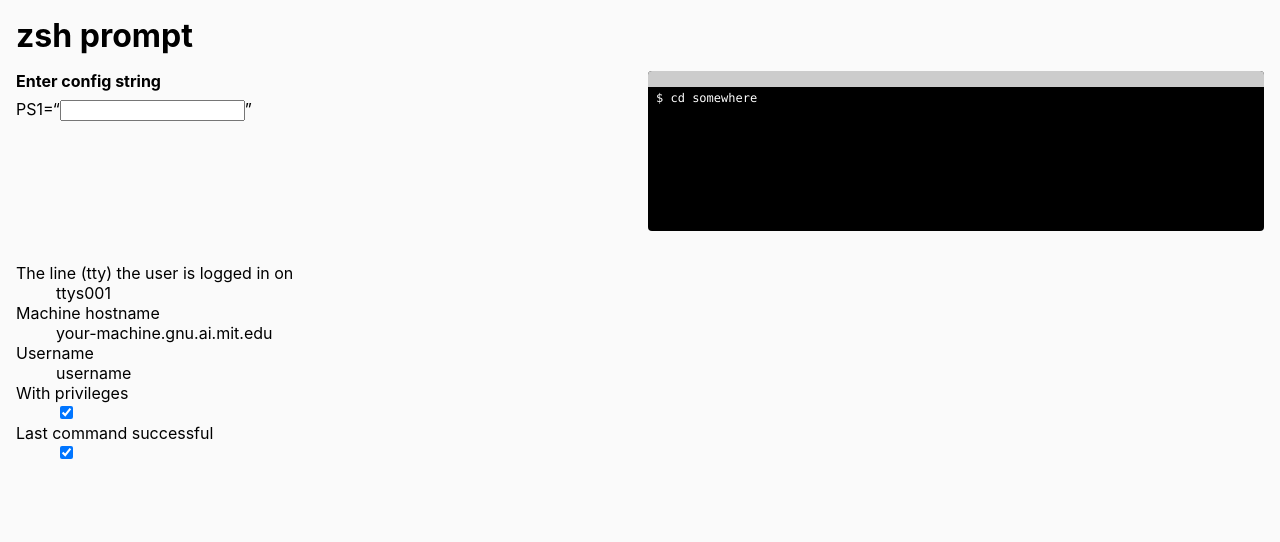
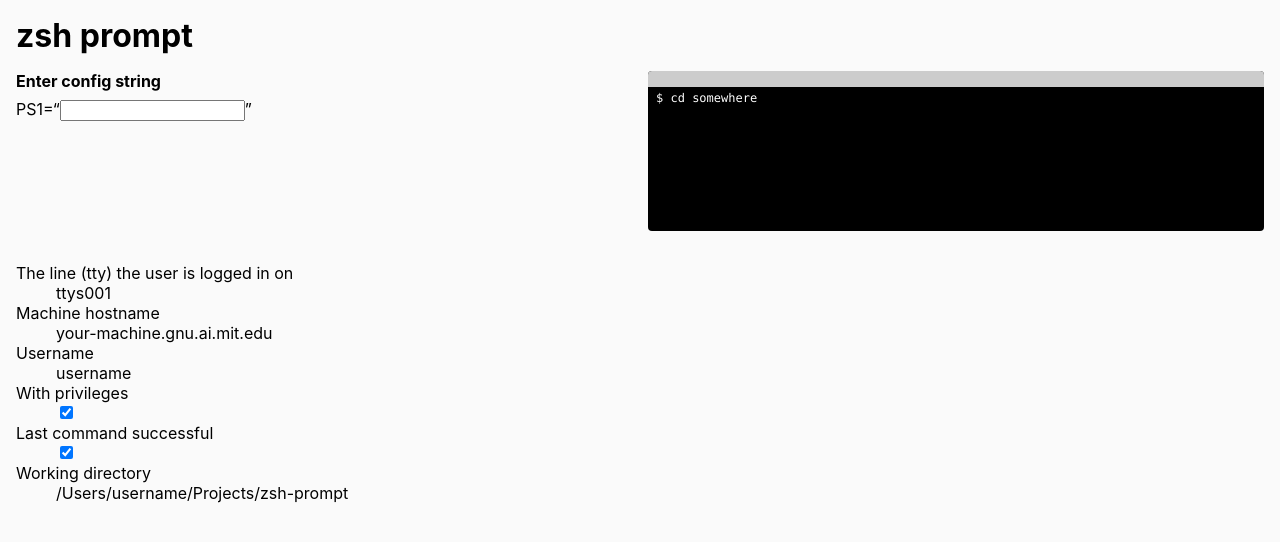
Before and after one commit to NotTheUsual/zsh-prompt-preview, a React (Create React App) app: page / in a window 1280 px wide. Shown: the top 542 px of the page. Built offline with nearby package versions, Linux system fonts and the light colour scheme.

Commit message:
Working directory

```diff
--- a/src/Footer.js
+++ b/src/Footer.js
@@ -1,5 +1,5 @@
 import React from 'react';
-import { MACHINE_HOSTNAME, USERNAME, LOGGED_IN_LINE } from "./_shared/config";
+import { MACHINE_HOSTNAME, USERNAME, LOGGED_IN_LINE, WORKING_DIRECTORY } from "./_shared/config";
 
 
 function Footer({ withPrivileges, setWithPrivileges, lastCommandSuccessful, setLastCommandSuccessful }) {
@@ -16,6 +16,8 @@ function Footer({ withPrivileges, setWithPrivileges, lastCommandSuccessful, setL
         <dd><input type='checkbox' checked={withPrivileges} onChange={event => setWithPrivileges(event.target.checked)} /></dd>
         <dt>Last command successful</dt>
         <dd><input type='checkbox' checked={lastCommandSuccessful} onChange={event => setLastCommandSuccessful(event.target.checked)} /></dd>
+        <dt>Working directory</dt>
+        <dd>{WORKING_DIRECTORY}</dd>
       </dl>
     </footer>
   );
--- a/src/_shared/config.js
+++ b/src/_shared/config.js
@@ -1,3 +1,4 @@
 export const LOGGED_IN_LINE = 'ttys001';
 export const MACHINE_HOSTNAME = 'your-machine.gnu.ai.mit.edu'
 export const USERNAME = 'username';
+export const WORKING_DIRECTORY = '/Users/username/Projects/zsh-prompt';
--- a/src/parsePrompt/parsePrompt.js
+++ b/src/parsePrompt/parsePrompt.js
@@ -1,4 +1,4 @@
-import { LOGGED_IN_LINE, MACHINE_HOSTNAME, USERNAME } from "../_shared/config";
+import { LOGGED_IN_LINE, MACHINE_HOSTNAME, USERNAME, WORKING_DIRECTORY } from "../_shared/config";
 
 export default function parsePrompt(input, { withPrivileges = false, lastCommandSuccessful = false } = {}) {
   let parsedInput = input;
@@ -11,6 +11,9 @@ export default function parsePrompt(input, { withPrivileges = false, lastCommand
 
   parsedInput = parsedInput.replace(/%#/g, withPrivileges ? '#' : '%');
   parsedInput = parsedInput.replace(/%\?/g, lastCommandSuccessful ? '0' : '1');
+  parsedInput = parsedInput.replace(/%(d|\/)/g, WORKING_DIRECTORY);
+  parsedInput = parsedInput.replace(/%(\d+)(d|\/)/g, (match, count) => WORKING_DIRECTORY.split('/').slice(-Number(count)).join('/'));
+  parsedInput = parsedInput.replace(/%~/g, WORKING_DIRECTORY.replace('/Users/username', '~'));
 
   parsedInput = parsedInput.replace(/%\)/g, ')');
   parsedInput = parsedInput.replace(/%%/g, '%');
```
Also changed, not shown: 1 other file (tests, documents, lock files or other folders).
